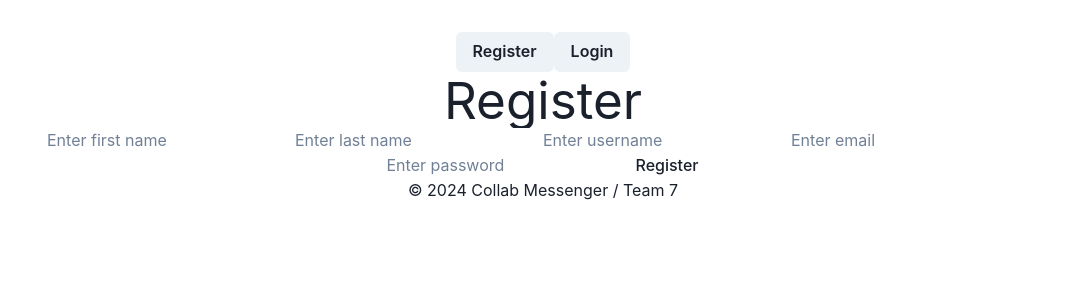
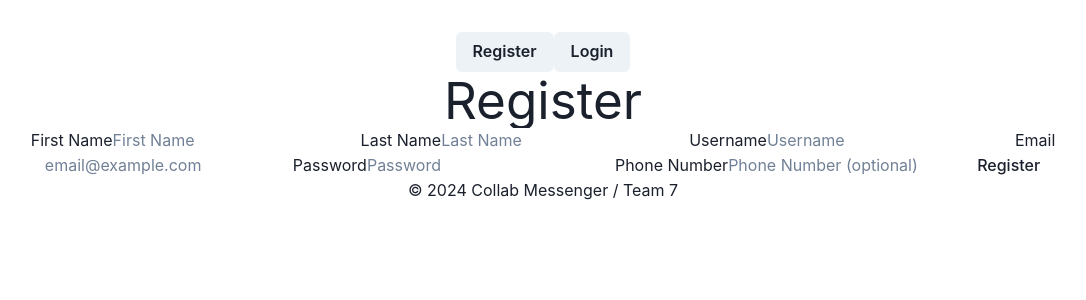
Before and after one commit to a55-team7-final-project/collab-messenger, a React (Vite) app in the folder collab-messenger/: page /register in a window 1280 px wide. Shown: the top 300 px of the page, without its empty margins (97-1183 px from the left). Built offline with nearby package versions, Linux system fonts and the light colour scheme; no server answers.

Commit message:
adding validations and error handling for Register, Login

```diff
--- a/collab-messenger/src/Views/Login/Login.tsx
+++ b/collab-messenger/src/Views/Login/Login.tsx
@@ -80,11 +80,11 @@ const Login: React.FC = () => {
     };
 
     return (
-        <div className="register-container">
-            <div className="register-header">
+        <div className="login-container">
+            <div className="login-header">
                 <h1>{userLoggedIn ? userLoggedIn : 'Login'}</h1>
             </div>
-            <div className="register-form">
+            <div className="login-form">
                 {userData ? (
                     <>
                         <p>Let's chat, schedule and attend meetings.</p>
@@ -114,7 +114,7 @@ const Login: React.FC = () => {
                         />
                         {invalidEmail && <p>Invalid email</p>}
                         {invalidPassword && <p>Invalid password</p>}
-                        {noCredentials && <p dangerouslySetInnerHTML={{ __html: noCredentials.replace('register', '<a href="/register">register</a>') }} />}
+                        {noCredentials && <p dangerouslySetInnerHTML={{ __html: noCredentials.replace('login', '<a href="/login">login</a>') }} />}
                         {isLoading && <p>Loading...</p>}
                         <button onClick={login}>Login</button>
                     </>
--- a/collab-messenger/src/Views/Register/Register.tsx
+++ b/collab-messenger/src/Views/Register/Register.tsx
@@ -1,6 +1,6 @@
 import { useState } from "react";
 import 'firebase/auth';
-import { registerUser, validateEmail, validatePassword } from "../../services/authentication-services";
+import { registerUser, validateEmail, validatePassword, emailExist } from "../../services/authentication-services";
 import { createUserHandle, getUserByHandle } from "../../services/user-services";
 import './Register.css';
 import { useNavigate } from "react-router-dom";
@@ -13,13 +13,18 @@ const Register = () => {
         username: '',
         email: '',
         password: '',
+        phoneNumber: '',
     });
     const [userExists, setUserExists] = useState(false);
     const [emailExists, setEmailExists] = useState(false);
     const [noCredentials, setNoCredentials] = useState(false);
     const [errorMessage, setErrorMessage] = useState<string | null>(null);
+    const [isLoading, setIsLoading] = useState(false);
 
     const updateForm = (prop: string) => (e: React.ChangeEvent<HTMLInputElement>) => {
+        if (prop === 'email') {
+            setEmailExists(false);
+        }
         setForm({
             ...form,
             [prop]: e.target.value,
@@ -30,9 +35,10 @@ const Register = () => {
         setNoCredentials(false);
         setErrorMessage(null);
 
-        if (!form.email || !form.password) {
+        if (!form.email || !form.password || !form.username || !form.firstName || !form.lastName) {
             setNoCredentials(true);
-            return console.log("Please provide the requested details in order to sign up.");
+            setErrorMessage("Please provide the requested details in order to sign up.");
+            return;
         }
 
         if (!validateEmail(form.email)) {
@@ -43,19 +49,38 @@ const Register = () => {
             setErrorMessage('Your password does not meet the requirements. It should be more than 5 characters long.');
             return;
         }
+        if (form.username.length < 5 || form.username.length > 35) {
+            setErrorMessage('Username must be between 5 and 35 characters long.');
+            return;
+        }
+
+        if (await emailExist(form.email)) {
+            setEmailExists(true);
+            setErrorMessage('This email is already in use. Choose another email.');
+            return;
+        }
+
+        setIsLoading(true);
 
         try {
             const user = await getUserByHandle(form.username);
             if (user) {
                 setUserExists(true);
-                return console.log(`User with handle ${form.username} already exists. Please choose another username.`);
+                setErrorMessage(`User with handle ${form.username} already exists. Please choose another username.`);
+                return;
             }
             const credentials = await registerUser(form.email, form.password) as { user: { uid: string } };
+
             navigate('/');
-            await createUserHandle(form.username, credentials.user.uid, form.email, form.firstName, form.lastName);
+            await createUserHandle(form.username, credentials.user.uid, form.email, form.firstName, form.lastName, form.phoneNumber);
         } catch (error) {
-            setEmailExists(true);
-            setErrorMessage((error as Error).message);
+            const errorMessage = (error as Error).message;
+            if (errorMessage.includes('email')) {
+                setEmailExists(true);
+            }
+            setErrorMessage(errorMessage);
+        } finally {
+            setIsLoading(false);
         }
     }
 
@@ -65,19 +90,28 @@ const Register = () => {
                 <h1>Register</h1>
             </div>
             <div className="register-form">
-                <label htmlFor="firstName"></label><input value={form.firstName} onChange={updateForm('firstName')} type="text" name="firstName" id="firstName" placeholder="Enter first name" />
-                <label htmlFor="lastName"></label><input value={form.lastName} onChange={updateForm('lastName')} type="text" name="lastName" id="lastName" placeholder="Enter last name" />
-                <label htmlFor="username"></label><input value={form.username} onChange={updateForm('username')} type="text" name="username" id="username" placeholder="Enter username" />
-                <label htmlFor="email"></label><input value={form.email} onChange={updateForm('email')} type="text" name="email" id="email" placeholder="Enter email" />
-                <label htmlFor="password"></label><input value={form.password} onChange={updateForm('password')} type="password" name="password" id="password" placeholder="Enter password" />
+                <label htmlFor="firstName">First Name</label>
+                <input value={form.firstName} onChange={updateForm('firstName')} type="text" name="firstName" id="firstName" placeholder="First Name" />
+                <label htmlFor="lastName">Last Name</label>
+                <input value={form.lastName} onChange={updateForm('lastName')} type="text" name="lastName" id="lastName" placeholder="Last Name" />
+                <label htmlFor="username">Username</label>
+                <input value={form.username} onChange={updateForm('username')} type="text" name="username" id="username" placeholder="Username" />
+                <label htmlFor="email">Email</label>
+                <input value={form.email} onChange={updateForm('email')} type="text" name="email" id="email" placeholder="email@example.com" />
+                <label htmlFor="password">Password</label>
+                <input value={form.password} onChange={updateForm('password')} type="password" name="password" id="password" placeholder="Password" />
+                <label htmlFor="phoneNumber">Phone Number</label>
+                <input value={form.phoneNumber} onChange={updateForm('phoneNumber')} type="text" name="phoneNumber" id="phoneNumber" placeholder="Phone Number (optional)" />
                 {userExists && <p>User with that username already exists. Please choose another username.</p>}
                 {emailExists && <p>Email is already being used. Go to Login page or try another email.</p>}
                 {noCredentials && <p>Please provide the requested details in order to sign up.</p>}
                 {errorMessage && <p>{errorMessage}</p>}
-                <button onClick={register}>Register</button>
+                {isLoading && <p>Loading...</p>}
+                <button type="submit" disabled={isLoading} onClick={register}>Register</button>
             </div>
         </div>
     );
+
 }
 
 
--- a/collab-messenger/src/services/authentication-services.ts
+++ b/collab-messenger/src/services/authentication-services.ts
@@ -1,4 +1,4 @@
-import { createUserWithEmailAndPassword, signInWithEmailAndPassword, signOut, getAuth, UserCredential } from "firebase/auth";
+import { createUserWithEmailAndPassword, signInWithEmailAndPassword, signOut, getAuth, UserCredential, fetchSignInMethodsForEmail } from "firebase/auth";
 import { auth } from "../config/firebase-setup.js";
 
 export const registerUser = async (email: string, password: string): Promise<UserCredential> => {
@@ -29,10 +29,20 @@ export const logoutUser = async () => {
 }
 
 export const validateEmail = (email: string): boolean => {
-    const re = /^(([^<>()[\]\\.,;:\s@"]+(\.[^<>()[\]\\.,;:\s@"]+)*)|(".+"))@((\[[0-9]{1,3}\.[0-9]{1,3}\.[0-9]{1,3}\.[0-9]{1,3}\])|(([a-zA-Z\-0-9]+\.)+[a-zA-Z]{2,}))$/;
-    return re.test(email.toLowerCase());
+    const characters = /^(([^<>()[\]\\.,;:\s@"]+(\.[^<>()[\]\\.,;:\s@"]+)*)|(".+"))@((\[[0-9]{1,3}\.[0-9]{1,3}\.[0-9]{1,3}\.[0-9]{1,3}\])|(([a-zA-Z\-0-9]+\.)+[a-zA-Z]{2,}))$/;
+    return characters.test(email.toLowerCase());
 }
 
 export const validatePassword = (password: string): boolean => {
     return password.length >= 5;
 }
+
+export const emailExist = async (email: string): Promise<boolean> => {
+    try {
+        const response = await fetchSignInMethodsForEmail(auth, email);
+        return response.length > 0;
+    } catch (error) {
+        console.error("Error checking email: ", error);
+        throw error;
+    }
+}
--- a/collab-messenger/src/services/user-services.ts
+++ b/collab-messenger/src/services/user-services.ts
@@ -19,10 +19,10 @@ export const getUserByHandle = async (handle: string): Promise<User | null> => {
     return user;
 }
 
-export const createUserHandle = (handle: string, uid: string, email: string, firstName: string, lastName: string): Promise<void> => {
+export const createUserHandle = (handle: string, uid: string, email: string, firstName: string, lastName: string, phoneNumber: string): Promise<void> => {
     return set(ref(db, `users/${handle}`),
         {
-            handle, uid, email, firstName, lastName, createdOn: new Date().valueOf()
+            handle, uid, email, firstName, lastName, phoneNumber, createdOn: new Date().valueOf()
         }
     );
 }
```
